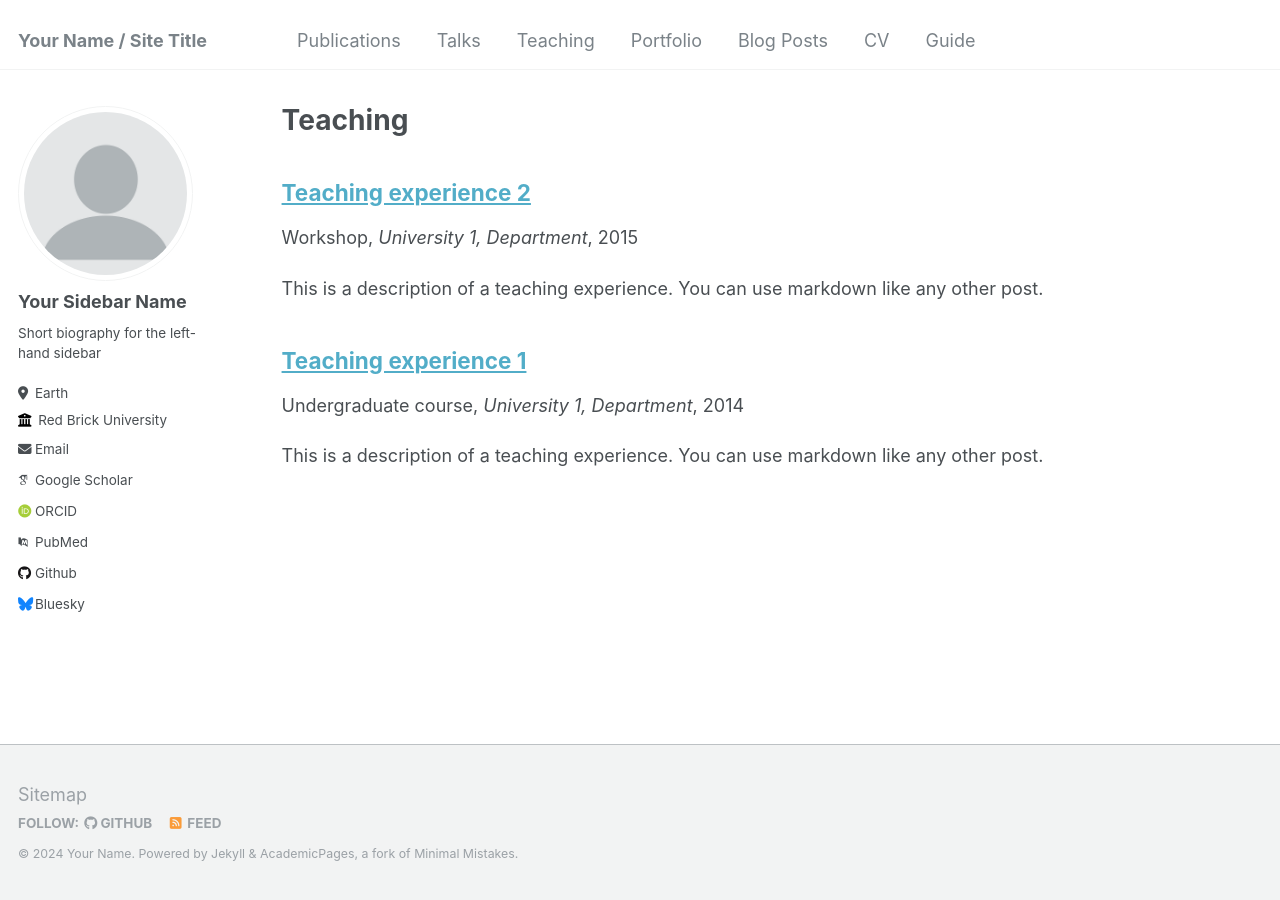
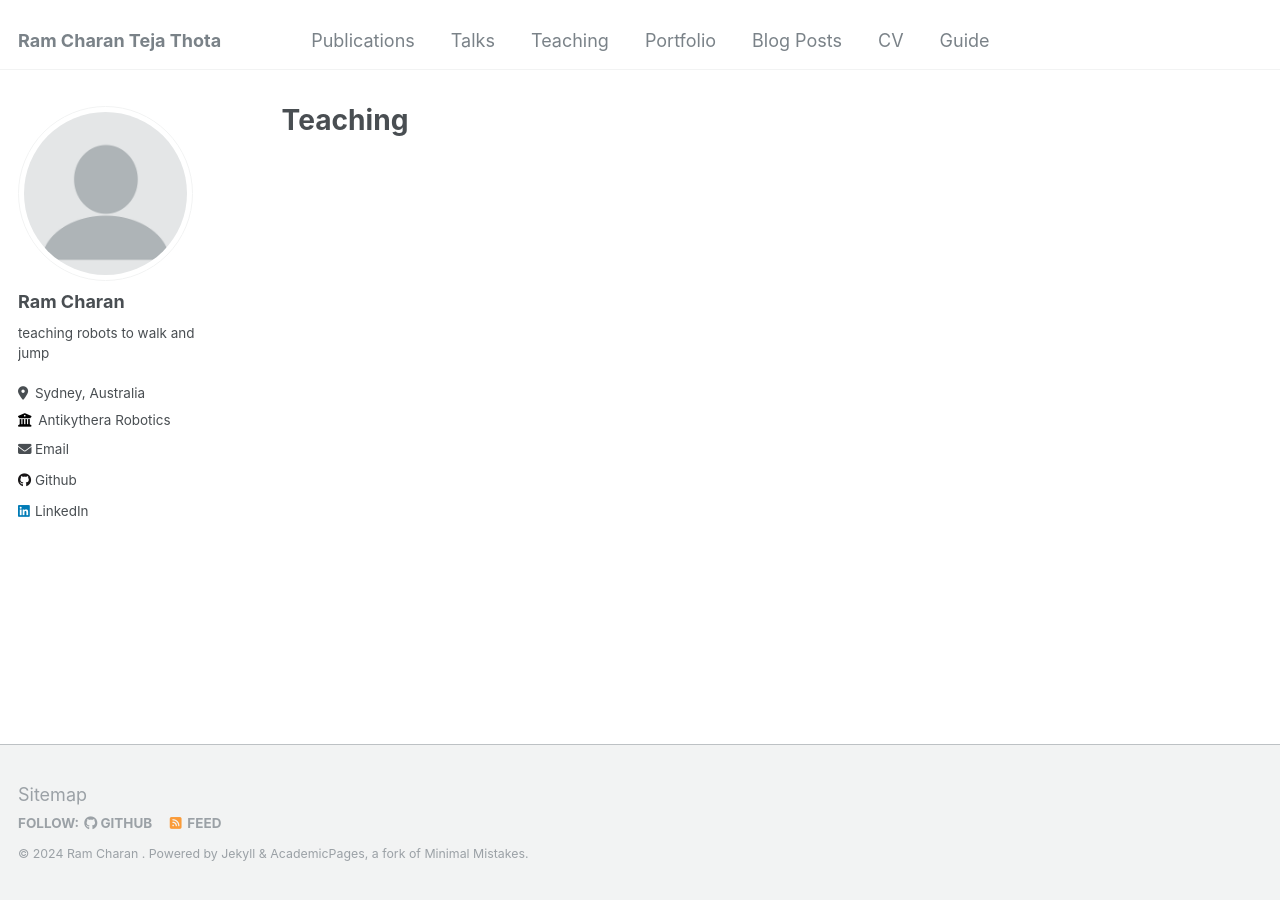
Before and after one commit to rua0ra1/rua0ra1.github.io, a Jekyll site: the page built from _pages/teaching.html, in a window 1280 px wide. Built offline with Jekyll 4.4.1, drawn with Linux system fonts in a browser that asks for light colours; some web fonts are replaced.

Commit message:
added some changes

```diff
--- a/Gemfile
+++ b/Gemfile
@@ -8,6 +8,8 @@ source "https://rubygems.org"
 #
 # This will help ensure the proper Jekyll version is running.
 # Happy Jekylling!
+
+gem "ffi", "= 1.16.3"
 
 gem "github-pages", group: :jekyll_plugins
 
--- a/_config.yml
+++ b/_config.yml
@@ -8,11 +8,11 @@
 
 # Basic Site Settings
 locale                   : "en-US"
-title                    : "Your Name / Site Title"
+title                    : "Ram Charan Teja Thota"
 title_separator          : "-"
-name                     : &name "Your Name"
+name                     : &name "Ram Charan "
 description              : &description "personal description"
-url                      : https://academicpages.github.io # the base hostname & protocol for your site e.g. "https://mmistakes.github.io"
+url                      : https://ruaora1.github.io # the base hostname & protocol for your site e.g. "https://mmistakes.github.io"
 baseurl                  : "" # the subpath of your site, e.g. "/blog"
 repository               : "academicpages/academicpages.github.io"
 
@@ -22,33 +22,33 @@ repository               : "academicpages/academicpages.github.io"
 author:
   # Biographic information
   avatar           : "profile.png"
-  name             : "Your Sidebar Name"
+  name             : "Ram Charan"
   pronouns         : # example: "she/her"
-  bio              : "Short biography for the left-hand sidebar"
-  location         : "Earth"
-  employer         : "Red Brick University"
+  bio              : "teaching robots to walk and jump"
+  location         : "Sydney, Australia"
+  employer         : "Antikythera Robotics"
   uri              : # URL
-  email            : "none@example.org"
+  email            : "thotaramcharanteja@gmail.com"
 
   # Academic websites
   arxiv            : # URL - Update with the correct link to your profile
-  googlescholar    : "https://scholar.google.com/citations?user=PS_CX0AAAAAJ"
+  googlescholar    : # "https://scholar.google.com/citations?user=PS_CX0AAAAAJ"
   impactstory      : # URL
-  orcid            : "http://orcid.org/yourorcidurl"
+  orcid            : # "http://orcid.org/yourorcidurl"
   semantic         : # URL
-  pubmed           : "https://www.ncbi.nlm.nih.gov/pubmed/?term=john+snow"
+  pubmed           : # "https://www.ncbi.nlm.nih.gov/pubmed/?term=john+snow"
   researchgate     : # URL
 
   # Repositories and software development
   bitbucket        : # Username - Update with your username on the site
   codepen          : # Username
   dribbble         : # Username
-  github           : "academicpages"
+  github           : "https://github.com/rua0ra1"
   kaggle           : # Username
   stackoverflow    : # User number or user number and name (i.e., use "1" or "1/jeff-atwood")
 
   # Social media
-  bluesky          : "bsky.app" # Replace this with you Bluesky username
+  bluesky          : # "bsky.app" # Replace this with you Bluesky username
   facebook         : # Username
   flickr           : # Username
   foursquare       : # Username
@@ -57,7 +57,7 @@ author:
   keybase          : # Username
   instagram        : # Username
   lastfm           : # Username
-  linkedin         : # Username
+  linkedin         : "https://www.linkedin.com/in/ram-charan-thota-a6433860"
   mastodon         : # URL
   medium           : # URL
   pinterest        : # Username
@@ -200,16 +200,13 @@ kramdown:
 
 # Collections
 collections:
-  teaching:
-    output: true
-    permalink: /:collection/:path/
-  publications:
-    output: true
-    permalink: /:collection/:path/
+#   teaching:
+#     output: true
+#     permalink: /:collection/:path/
+#  # publications:
+#  #   output: true
+#  #   permalink: /:collection/:path/
   portfolio:
-    output: true
-    permalink: /:collection/:path/
-  talks:
     output: true
     permalink: /:collection/:path/
 
@@ -234,24 +231,6 @@ defaults:
     values:
       layout: single
       author_profile: true
-  # _teaching
-  - scope:
-      path: ""
-      type: teaching
-    values:
-      layout: single
-      author_profile: true
-      share: true
-      comments: true
-  # _publications
-  - scope:
-      path: ""
-      type: publications
-    values:
-      layout: single
-      author_profile: true
-      share: true
-      comments: true
   # _portfolio
   - scope:
       path: ""
@@ -261,14 +240,6 @@ defaults:
       author_profile: true
       share: true
       comment: true
-  # _talks
-  - scope:
-      path: ""
-      type: talks
-    values:
-      layout: talk
-      author_profile: true
-      share: true
 
 
 # Sass/SCSS
```
